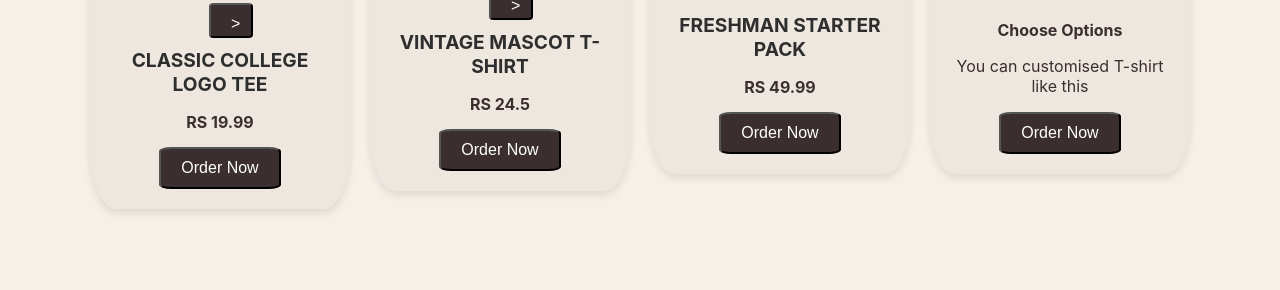
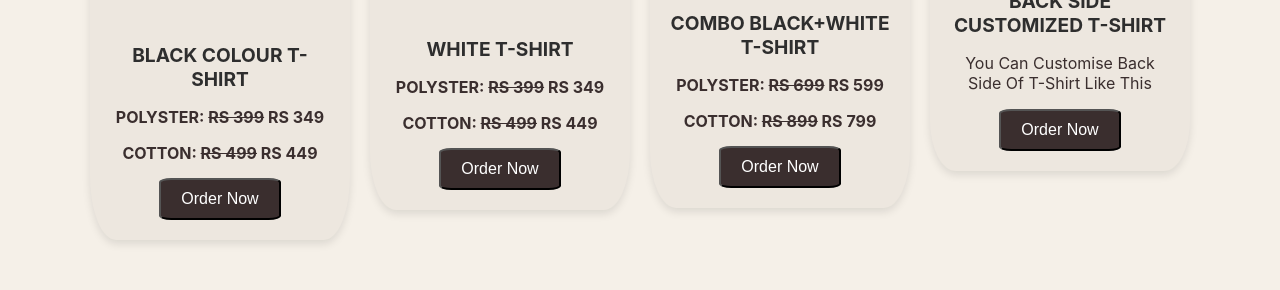
Before and after one commit to sinjaa18/college-tshirt-site, a plain HTML site: page index.html in a window 1280 px wide. Shown: the part 553-843 px from the top of the page. Before the commit the page ends 812 px from the top, so only its background shows below. Drawn offline with Linux system fonts and the light colour scheme.

Commit message:
Update index.html

```diff
--- a/index.html
+++ b/index.html
@@ -96,12 +96,14 @@
       bOrder Now: 1px solid #aaa;
     }
     .toggle{
-        height:35px;
-        width:30px;
-        background-color: gray;
-        margin:0 45%;
+        height:30px;
+        width:20px;
+        background-color: silver;
         font-size: larger;
-        font
+        position: relative;
+        margin: 0 45%;
+        left: 35%;
+        top:-200px;
 
     }
   </style>
@@ -116,33 +118,37 @@
     <div class="card">
       <img id = "myImage" src="front.jpg" alt="Classic College Logo Tee">
       <button class="toggle" onclick="toggleImage()">></button>
-      <h3>CLASSIC COLLEGE LOGO TEE</h3>
-      <p class="price">RS 19.99</p>
+      <h3>BLACK COLOUR T-SHIRT </h3>
+      <p class="price">POLYSTER: <del>RS 399</del> RS 349</p>
+      <p class="price">COTTON: <del>RS 499</del> RS 449</p>
       <button class="orderN">Order Now</button>
     </div>
 
     <div class="card">
       <img id = "myImage1" src="frontwhite.jpg.png" alt="Vintage Mascot T-shirt">
       <button class="toggle" onclick="toggleImage1()">></button>
-      <h3>VINTAGE MASCOT T-SHIRT</h3>
-      <p class="price">RS 24.5</p>
+      <h3>WHITE T-SHIRT</h3>
+      <p class="price">POLYSTER: <del>RS 399</del> RS 349</p>
+      <p class="price">COTTON: <del>RS 499</del> RS 449</p>
       <button class="orderN">Order Now</button>
     </div>
 
     <div class="card">
       <img src="combo.jpg" alt="Freshman Starter Pack">
-      <h3>FRESHMAN STARTER PACK</h3>
-      <p class="price">RS 49.99</p>
+      <h3>COMBO BLACK+WHITE T-SHIRT</h3>
+      <p class="price">POLYSTER: <del>RS 699</del> RS 599</p>
+      <p class="price">COTTON: <del>RS 899</del> RS 799</p>
       <button class="orderN">Order Now</button>
     </div>
 
     <div class="card">
       <img src="customisedT.jpg" alt="Customized T-shirt">
       <h3>BACK SIDE CUSTOMIZED T-SHIRT</h3>
-      <p class="price">Choose Options</p>
-      <p>You can customised T-shirt like this</p>
+      <p>You Can Customise Back Side Of T-Shirt Like This</p>
       <button class="orderN">Order Now</button>
     </div>
+  </div>
+  <div class="footer">
 
   </div>
   <script>
```
